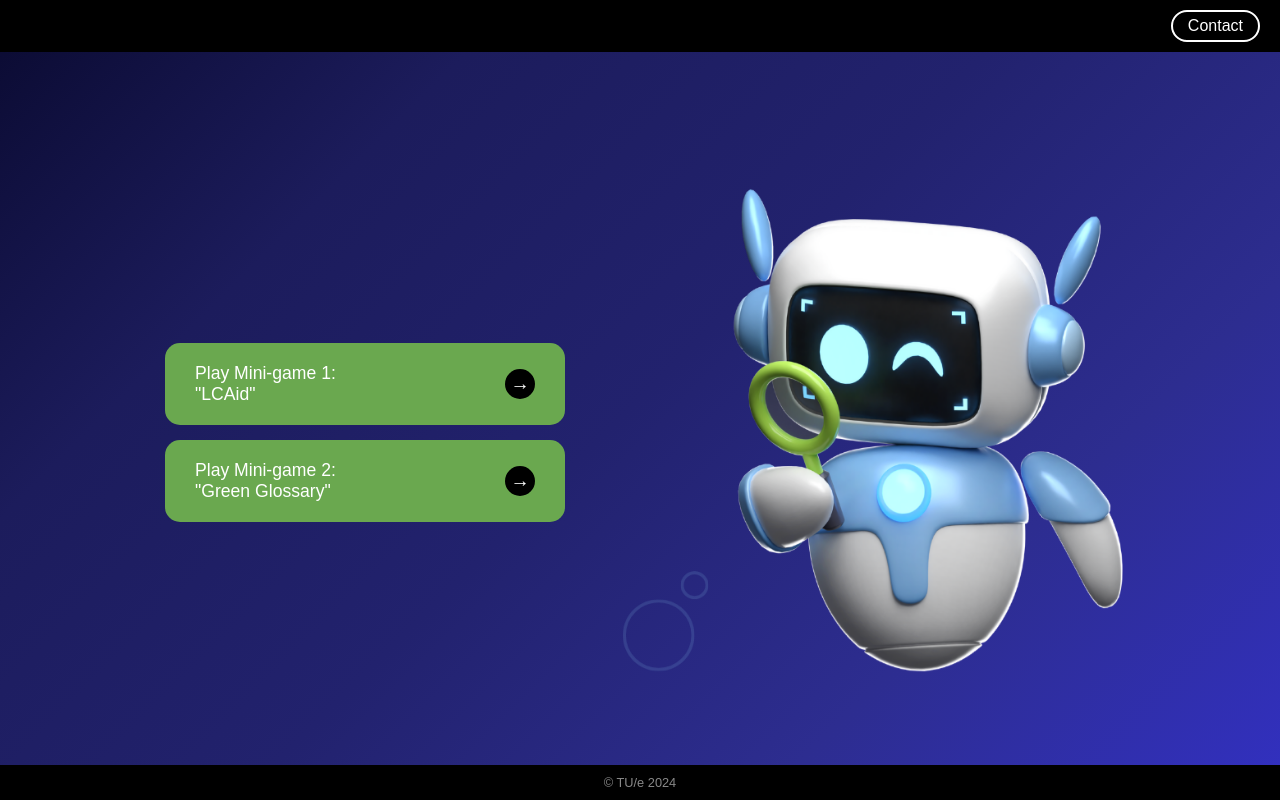
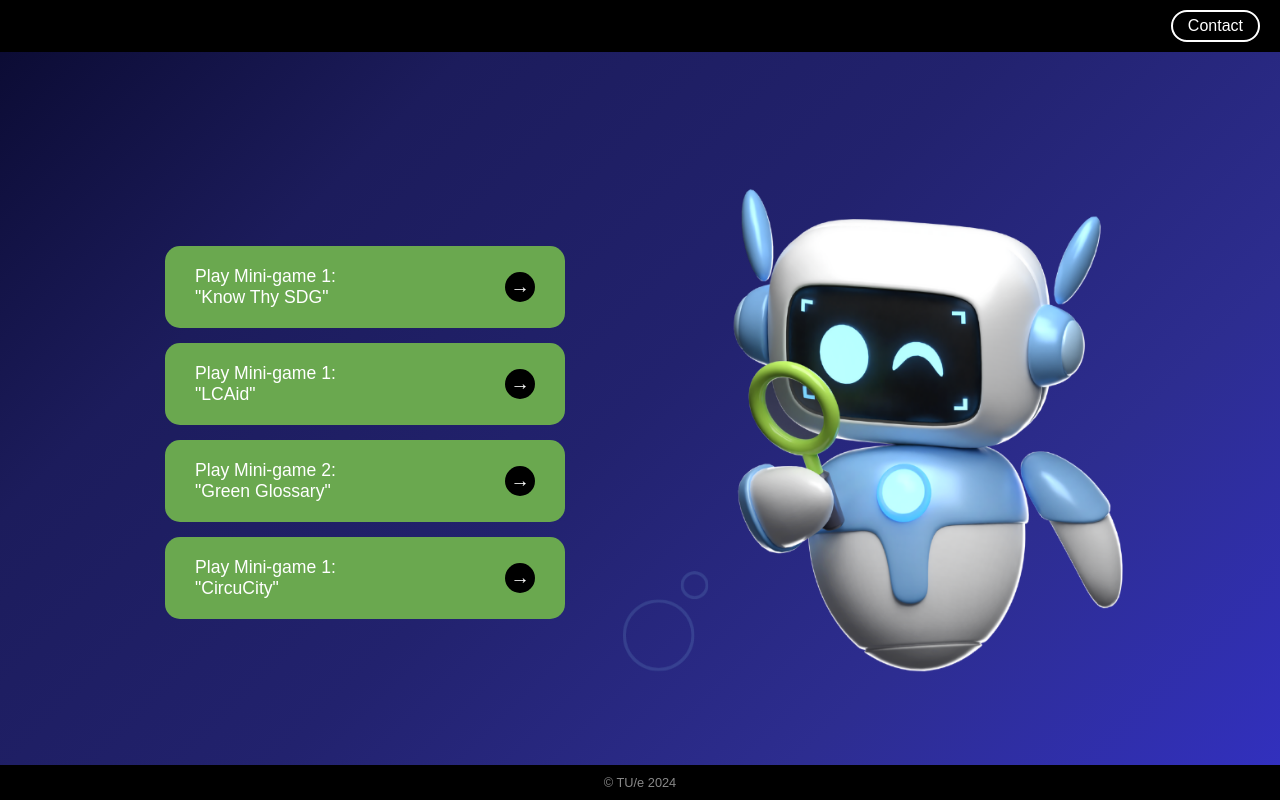
Before and after one commit to Z-Arghavan/Cocreation4CircularSocieties, a plain HTML site: page indexRobot2.html in a window 1280 px wide. Drawn offline with Linux system fonts and the light colour scheme.

Commit message:
Update indexRobot2.html
added two new buttons

```diff
--- a/indexRobot2.html
+++ b/indexRobot2.html
@@ -20,12 +20,20 @@
         <div class="content-wrapper">
             <!-- Left Side: Game Buttons -->
             <div class="game-buttons">
+                <button onclick="requestPassword('game1')">
+                    Play Mini-game 1:<br> "Know Thy SDG"
+                    <span class="arrow-circle">→</span>
+                </button>
                 <button onclick="requestPassword('game5')">
                     Play Mini-game 1:<br> "LCAid"
                     <span class="arrow-circle">→</span>
                 </button>
                 <button onclick="requestPassword('game3')">
                     Play Mini-game 2:<br> "Green Glossary"
+                    <span class="arrow-circle">→</span>
+                </button>
+                <button onclick="requestPassword('landingR')">
+                    Play Mini-game 1:<br> "CircuCity"
                     <span class="arrow-circle">→</span>
                 </button>
             </div>
```
